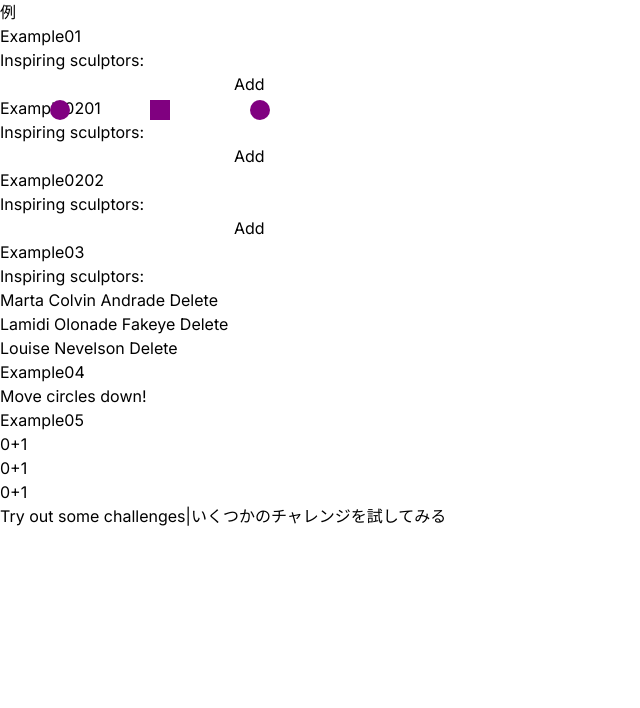
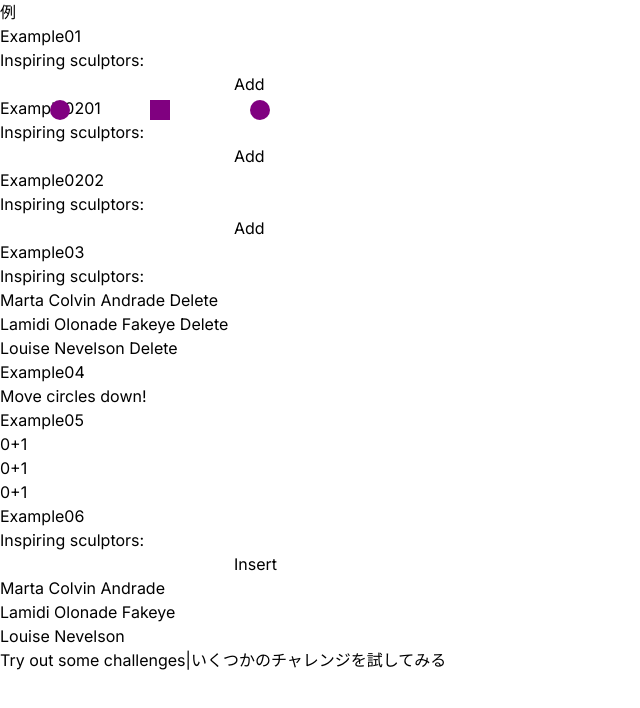
Before and after one commit to ai-biz20-sasaki/learn-react, a Next.js app: page /adding-interactivity/updating-arrays-in-state in a window 1280 px wide. Shown: the top 708 px of the page, without its empty margins (0-640 px from the left). Built offline with nearby package versions, Linux system fonts and the light colour scheme.

Commit message:
Add adding-interactivity/updating-arrays-in-state/example06

```diff
--- /dev/null
+++ b/src/app/adding-interactivity/updating-arrays-in-state/example06.tsx
@@ -0,0 +1,48 @@
+"use client"
+import { useState } from 'react';
+
+let nextId = 3;
+const initialArtists = [
+  { id: 0, name: 'Marta Colvin Andrade' },
+  { id: 1, name: 'Lamidi Olonade Fakeye'},
+  { id: 2, name: 'Louise Nevelson'},
+];
+
+export default function List() {
+  const [name, setName] = useState('');
+  const [artists, setArtists] = useState(
+    initialArtists
+  );
+
+  function handleClick() {
+    const insertAt = 1; // Could be any index
+    const nextArtists = [
+      // Items before the insertion point:
+      ...artists.slice(0, insertAt),
+      // New item:
+      { id: nextId++, name: name },
+      // Items after the insertion point:
+      ...artists.slice(insertAt)
+    ];
+    setArtists(nextArtists);
+    setName('');
+  }
+
+  return (
+    <>
+      <h1>Inspiring sculptors:</h1>
+      <input
+        value={name}
+        onChange={e => setName(e.target.value)}
+      />
+      <button onClick={handleClick}>
+        Insert
+      </button>
+      <ul>
+        {artists.map(artist => (
+          <li key={artist.id}>{artist.name}</li>
+        ))}
+      </ul>
+    </>
+  );
+}
--- a/src/app/adding-interactivity/updating-arrays-in-state/page.tsx
+++ b/src/app/adding-interactivity/updating-arrays-in-state/page.tsx
@@ -7,6 +7,7 @@ import Example0202 from './example0202'
 import Example03 from './example03'
 import Example04 from './example04'
 import Example05 from './example05'
+import Example06 from './example06'
 //import Challenge01 from './challenge01'
 //import Challenge02 from './challenge02'
 //import Challenge03 from './challenge03'
@@ -36,6 +37,8 @@ export default function Page() {
       <Example04 />
       <h3>Example05</h3>
       <Example05 />
+      <h3>Example06</h3>
+      <Example06 />
       <h2>
         <a
           className=""
```
